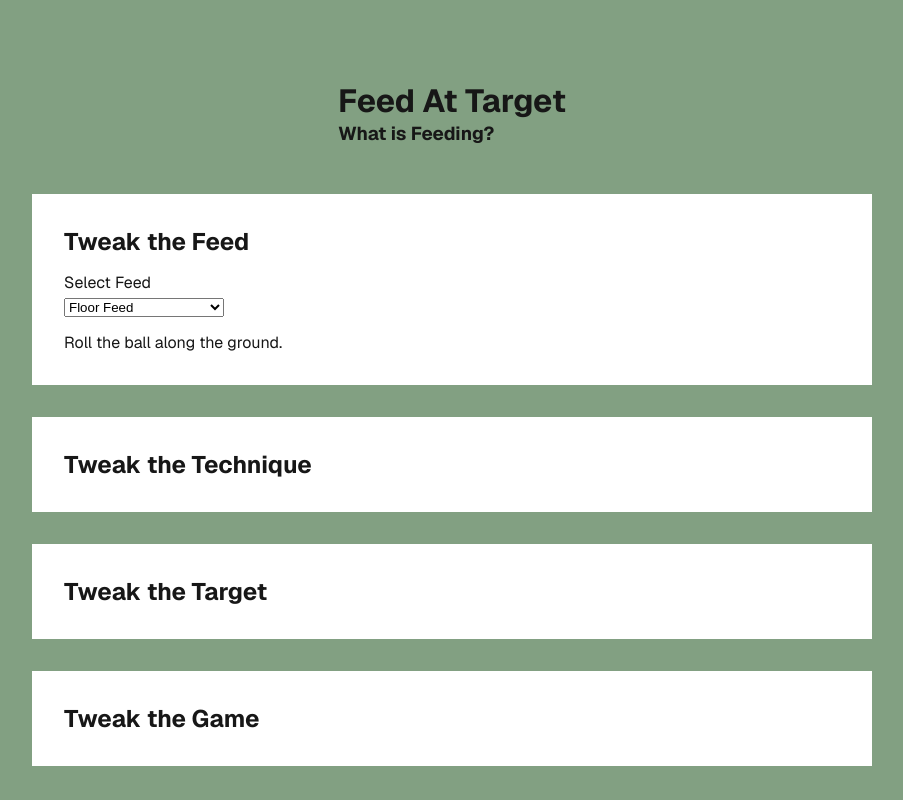
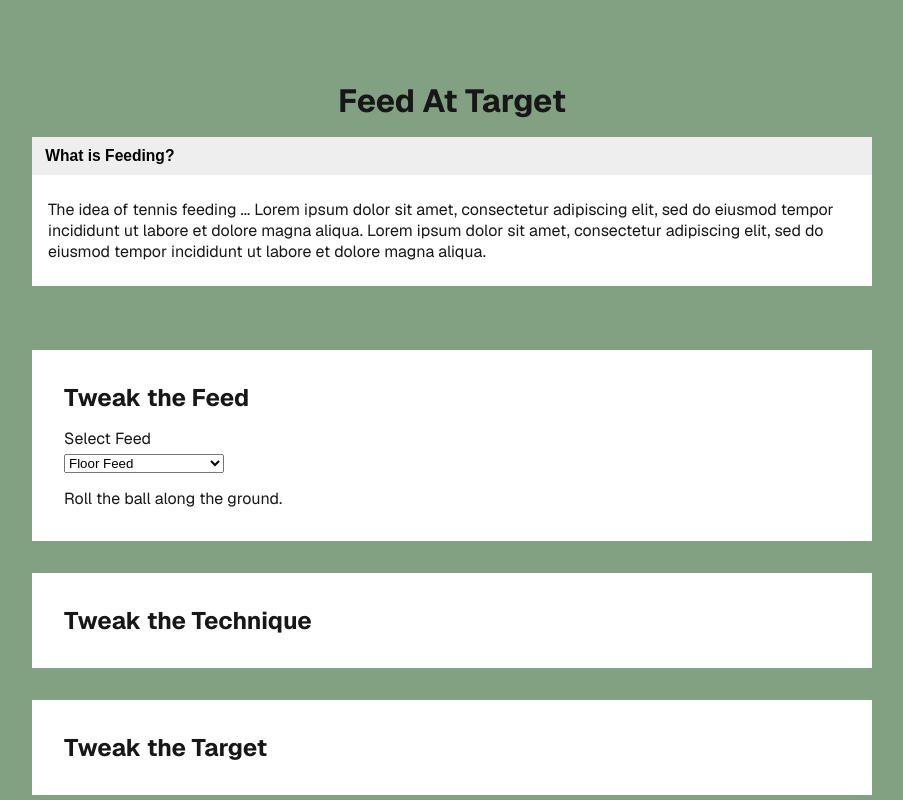
Before and after one commit to Devvaru/Tennis-Mock-Up, a Next.js app in the folder ttt-frontend/: page /feed-at-target in a window 1280 px wide. Shown: the top 800 px of the page, without its empty margins (188-1091 px from the left). Built offline with nearby package versions, Linux system fonts and the light colour scheme.

Commit message:
Add info dropdown

```diff
--- a/ttt-frontend/src/app/feed-at-target/page.tsx
+++ b/ttt-frontend/src/app/feed-at-target/page.tsx
@@ -5,8 +5,16 @@ import React, { useEffect, useState } from "react";
 import type { DropdownOption } from "../_types/types.ts";
 import styles from "../page.module.css";
 
-export default function Home() {
+export default function FeedAtTarget() {
 
+    // Info dropdown
+    const [isOpen, setIsOpen] = useState(true);
+
+    // const toggleInfoDropdown = () => {
+    //     setIsOpen(!isOpen);
+    // }
+
+    // Selection dropdown
     const feedingOptions: DropdownOption[] = [
         { value: "Floor Feed", label: "Floor Feed", description: "Roll the ball along the ground." },
         { value: "NDH Feed", label: "NDH Feed", description: "Loft the ball up with your non-dominant hand." },
@@ -30,19 +38,27 @@ export default function Home() {
         <div className={styles.page}>
             <main className={styles.main}>
                 <header className="header">
-                    <h1>
+                    <h1 className="activity-title">
                         Feed At Target
                     </h1>
 
-                    <h3>
-                        What is Feeding?
-                    </h3>
-
                     {/* accordion */}
 
+                    <div className={`info-dropdown ${isOpen ? "active" : ""}`}>
+                        <button
+                            onClick={() => setIsOpen(!isOpen)} className="info-dropdown-button"
+                            aria-expanded={isOpen}>
+                            {<h3>What is Feeding?</h3> }
+                        </button>
+
+                        <div className="info-dropdown-content">
+                            <p>The idea of tennis feeding ... Lorem ipsum dolor sit amet, consectetur adipiscing elit, sed do eiusmod tempor incididunt ut labore et dolore magna aliqua. Lorem ipsum dolor sit amet, consectetur adipiscing elit, sed do eiusmod tempor incididunt ut labore et dolore magna aliqua. </p>
+                        </div>
+
+                    </div>
                 </header>
+
                 <div className="sections-container">
-
                     <section className="activity-section">
                         <h2>
                             Tweak the Feed
--- a/ttt-frontend/src/app/globals.css
+++ b/ttt-frontend/src/app/globals.css
@@ -53,6 +53,11 @@ main {
 .header {
   align-self: center;
   margin: 0 0 2rem 0;
+  width: 75%;
+}
+
+.activity-title {
+  text-align: center;
 }
 
 .sections-container {
@@ -80,6 +85,42 @@ main {
   gap: 5px;
 }
 
+.info-dropdown {
+  width: 100%;
+  margin: 1em auto;
+}
+
+.info-dropdown-button {
+  width: 100%;
+  background-color: #eee;
+  border: none;
+  padding: 0.75em 1em;
+  text-align: left;
+  cursor: pointer;
+  transition: background 0.2s ease;
+}
+
+.info-dropdown-content {
+  max-height: 0;
+  overflow: hidden;
+  transition: max-height 0.4s ease;
+  background: white;
+  padding: 0 1em;
+}
+
+.info-dropdown-content p {
+  margin: 1em 0;
+}
+
+.info-dropdown.active .info-dropdown-content {
+  max-height: 500px;
+}
+
+.info-dropdown.active .info-dropdown-content {
+  padding-top: 0.5em;
+  padding-bottom: 0.5em;
+}
+
 @media (prefers-color-scheme: dark) {
   html {
     color-scheme: dark;
```
